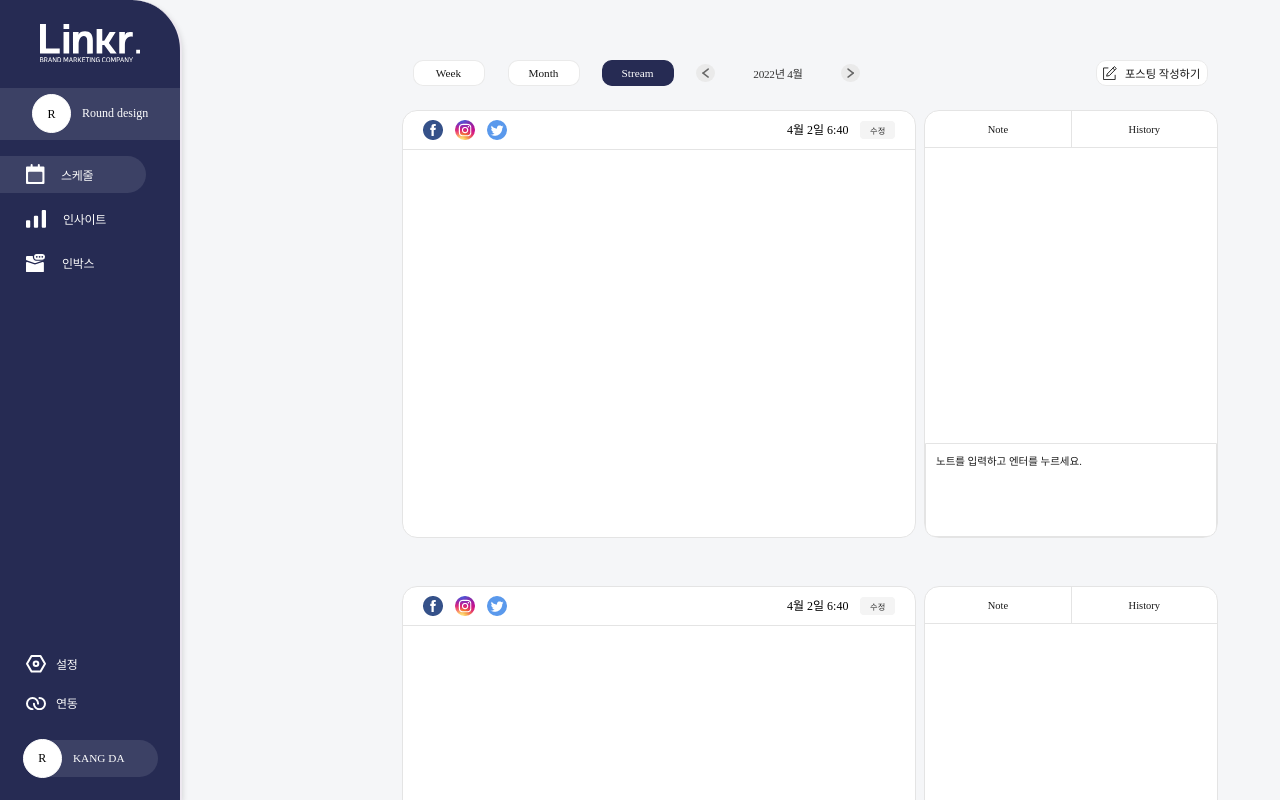
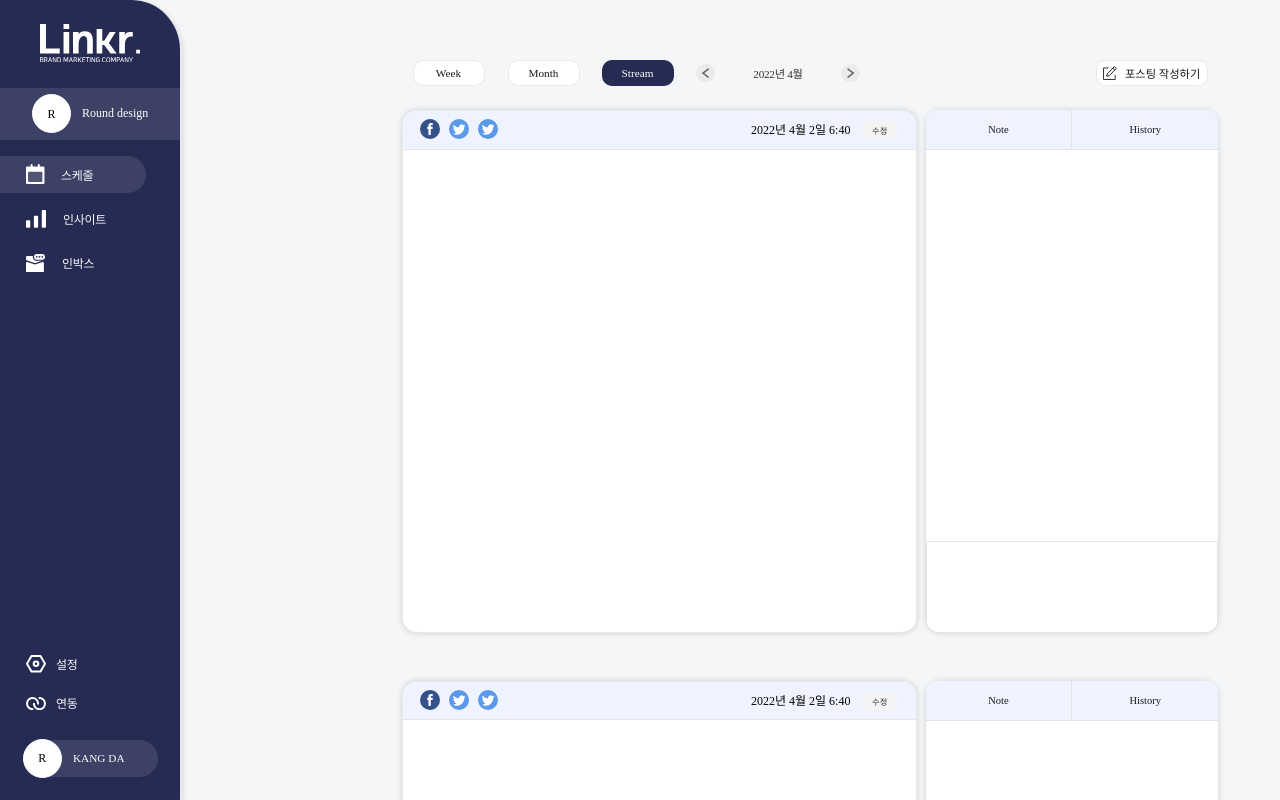
Before and after one commit to sangboking/wanted-pre-onboarding-challenge-fe-1, a React (Create React App) app: page /scedule/stream in a window 1280 px wide. Shown: the top 800 px of the page. Built offline with nearby package versions, Linux system fonts and the light colour scheme; a web font is replaced by a local one.

Commit message:
스케줄 페이지 css 수정

```diff
--- a/package.json
+++ b/package.json
@@ -5,7 +5,6 @@
   "dependencies": {
     "@emotion/react": "^11.7.1",
     "@emotion/styled": "^11.6.0",
-    "@greatsumini/react-facebook-login": "^3.0.0",
     "@material-ui/core": "^4.12.3",
     "@mui/icons-material": "^5.4.2",
     "@mui/material": "^5.4.2",
@@ -13,18 +12,16 @@
     "@testing-library/jest-dom": "^5.16.2",
     "@testing-library/react": "^12.1.2",
     "@testing-library/user-event": "^13.5.0",
+    "axios": "^0.26.1",
     "moment": "^2.29.1",
     "react": "^17.0.2",
     "react-dom": "^17.0.2",
-    "react-facebook": "^8.1.4",
-    "react-facebook-login": "^4.1.1",
     "react-router-dom": "^6.2.1",
     "react-scripts": "5.0.0",
     "recoil": "^0.6.1",
     "request": "^2.88.2",
     "styled-components": "^5.3.3",
     "styled-reset": "^4.3.4",
-    "swiper": "^8.0.7",
     "web-vitals": "^2.1.4"
   },
   "scripts": {
--- a/src/Components/Ex.jsx
+++ /dev/null
@@ -1,63 +0,0 @@
-import React,{useState} from 'react';
-import FacebookLogin from 'react-facebook-login';
-
-
-export default function Ex() {
-  const [login, setLogin] = useState(false);
-  const [data, setData] = useState({});
-  const [picture, setPicture] = useState("");
-
-
-  const responseFacebook = (response) => {
-    console.log(response);
-    // Login failed
-    if (response.status === "unknown") {
-      alert("Login failed!");
-      setLogin(false);
-      return false;
-    }
-    setData(response);
-    setPicture(response.picture.data.url);
-    if (response.accessToken) {
-      setLogin(true);
-    } else {
-      setLogin(false);
-    }
-  };
-
-  const logout = () => {
-    setLogin(false);
-    setData({});
-    setPicture("");
-  };
-
-  return (
-    <>
-      {!login && (
-        <FacebookLogin
-          appId="1089784311566379"
-          autoLoad={true}
-          fields="name,email,picture"
-          scope="public_profile,email,user_friends"
-          callback={responseFacebook}
-          icon="fa-facebook"
-        />
-      )}
-
-      {login && (
-        <div className="card">
-          <div className="card-body">
-            <img className="rounded" src={picture} alt="Profile" />
-            <h5 className="card-title">{data.name}</h5>
-            <p className="card-text">Email ID: {data.email}</p>
-            <button onClick={logout}>
-              logout
-            </button>
-          </div>
-        </div>
-      )}
-
-    </>
-
-  )
-}
--- /dev/null
+++ b/src/Components/FbLogin.jsx
@@ -0,0 +1,123 @@
+import React, { useEffect, useState} from 'react';
+import axios from 'axios';
+
+
+export default function FbLogin() {
+
+  const [accessToken,setAccessToken] = useState();
+  const [pageAccessToken,setPageAccessToken] = useState();
+  const [userId,setUserId] = useState();
+  const [pageId,setPageId] = useState();
+  const [postText,setPostText] = useState('');
+
+  useEffect(() => {
+    setFBAsyncInit();
+    loadFbSdk();
+  }, []);
+
+  const setFBAsyncInit = () => {
+    window.fbAsyncInit = () => {
+      window.FB.init({
+        version: 'v13.0',
+        appId: '119517330340389',
+        xfbml: true,
+
+      });
+      window.FB.AppEvents.logPageView();
+    };
+  }
+
+  const loadFbSdk = () => {
+    ((d, s, id) => {
+      const element = d.getElementsByTagName(s)[0];
+      const fjs = element;
+      let js = element;
+      if (d.getElementById(id)) {
+        return;
+      }
+      js = d.createElement(s);
+      js.id = id;
+      js.src = `https://connect.facebook.net/en_US/sdk.js`;
+      fjs.parentNode.insertBefore(js, fjs);
+    })(document, 'script', 'facebook-jssdk');
+  }
+
+  const FbLogin = () => {
+    window.FB.login((response)=>{
+      if(response.status === 'connected'){
+        console.log(response)
+        setAccessToken(response.authResponse.accessToken);
+        setUserId(response.authResponse.userID)
+      }
+      else if(response.status === 'not_authorized'){
+        console.log('사용자가 페이스북에 로그인했지만 웹에서는 로그인하지 않았습니다.')
+      }else{
+        console.log('사용자가 페이스북에 로그인하지 않았으므로 웹페에지에 로그인 했는지 알수 없습니다. 혹은 로그아웃 되었습니다.')
+      }
+    })
+  }
+
+  const FbLogOut = () => {
+    window.FB.logout((response)=>{
+      setAccessToken(null);
+      setUserId(null);
+    })
+  }
+
+  const CheckFbLogin = () => {
+    window.FB.getLoginStatus((response)=>{
+      if(response.status === 'connected'){
+        console.log('로그인 되었습니다.')
+        console.log(userId)
+        console.log(accessToken)
+        console.log(pageId)
+        console.log(pageAccessToken)
+      }else{
+        console.log('로그인 되지 않았습니다.')
+      }
+    })
+  }
+
+  useEffect(() => {
+    if(accessToken){
+      axios.get(`https://graph.facebook.com/${userId}/accounts?access_token=${accessToken}`)
+      .then((response) => setPageId(response.data.data[0].id))
+      .catch(console.log('page id 정보를 받아오지 못했습니다.'))
+
+      axios.get(`https://graph.facebook.com/${userId}/accounts?access_token=${accessToken}`)
+      .then((response) => setPageAccessToken(response.data.data[0].access_token))
+      .catch(console.log('page access token 정보를 받아오지 못했습니다.'))
+    }
+  },[userId,accessToken])
+
+  const PostFbPage = () => {
+    axios.post(`https://graph.facebook.com/${pageId}/feed?message=${postText}&access_token=${pageAccessToken}`)
+    .then((response) => console.log(response))
+  }
+
+  //back-end 전송 데이터
+
+  const FbInfoData = () => {
+    axios.post("url",{
+      userId:{userId},
+      accessToken:{accessToken},
+      pageAccessToken:{pageAccessToken}
+    })
+    .then((response) => {console.log(response)})
+    .catch( console.log('post 요청 실패 입니다.'))
+  }
+
+
+
+  return (
+    <div>
+      <button onClick={CheckFbLogin}>페이스북 로그인 상태 확인</button>
+      <button onClick={FbLogin}>FB로그인</button>
+      <button onClick={FbLogOut}>FB로그아웃</button>
+      <button onClick={PostFbPage}>FB글 포스팅</button>
+      <textarea value={postText} onChange={(e)=>{setPostText(e.target.value)}}></textarea>
+    </div>
+
+  )
+
+}
--- a/src/Components/Home.jsx
+++ b/src/Components/Home.jsx
@@ -7,7 +7,7 @@ import InstarS from '../SvgIcons/InstarS';
 import TwitS from '../SvgIcons/TwitS';
 import RightArrowIcon from '../SvgIcons/RightArrowIcon';
 import DotIcon from '../SvgIcons/DotIcon';
-import Ex from './Ex';
+import FbLogin from './FbLogin';
 
 const Wrapper = styled.div`
   width:100%;
@@ -459,7 +459,7 @@ const Home = () => {
         : null
         }
 
-        <Ex/>
+        <FbLogin/>
 
       </Wrapper>
     );
--- a/src/Connect/Connect.jsx
+++ b/src/Connect/Connect.jsx
@@ -7,8 +7,6 @@ import TwitS from '../SvgIcons/TwitS';
 import Reconnect from '../SvgIcons/Reconnect';
 import Disconnect from '../SvgIcons/DisconnectIcon';
 import DotIcon from '../SvgIcons/DotIcon';
-import Ex from '../Components/Ex';
-
 
 const Wrapper = styled.div`
   width:120rem;
@@ -327,7 +325,6 @@ export default function Connect() {
           {/* Twitter 박스 영역 끝 */}
 
 
-          <Ex/>
 
 
           <Both1>이후 더 많은 SNS 채널이 연동 될 예정입니다.</Both1>
--- a/src/Scedule/SceduleStream.jsx
+++ b/src/Scedule/SceduleStream.jsx
@@ -10,6 +10,9 @@ import RightBtnIcon from '../SvgIcons/RightBtnIcon';
 import PostModal from './PostModal';
 import CloseIcon from '../SvgIcons/CloseIcon';
 import PostingIcon from '../SvgIcons/PostingIcon';
+import FaceBookS from '../SvgIcons/FaceBookS';
+import TwitS from '../SvgIcons/TwitS';
+
 
 
 const Wrapper = styled.div`
@@ -150,44 +153,52 @@ const Posth1 = styled.h1`
 const StreamWrapper = styled.div`
   width:100%;
   margin-top:2rem;
-  overflow:hidden;
 `;
 
 const StreamContentWrapper = styled.div`
   display:flex;
-  margin:0 auto;
   margin-bottom:4rem;
   width:100%;
+
 `;
 
 const StreamBox = styled.div`
   width:43rem;
-  height:35.5rem;
+  height:43.375rem;
   background-color: #fff;
+  box-shadow: 0 0 6px 0 rgba(0, 0, 0, 0.16);
   border-radius: 15px;
-  border: solid 1px #e4e4e4;
+  border: solid 1px #eaeaea;
   margin-right:.688rem;
 `;
 
 const StreamBoxTitle = styled.div`
+  width:100%;
+  height:3.125rem;
+  background-color: #eef3ff;
   display:flex ;
   justify-content:space-between ;
-  padding:.75rem 1.688rem .75rem 1.688rem;
   border-bottom:solid 1px #e4e4e4;
+  border-top-left-radius: 15px;
+  border-top-right-radius: 15px;
 `;
 
 const StreamBoxTitleIcon = styled.div`
   display:flex ;
+  align-items: center;
+  margin-left: 1.438rem;
 `;
 
-const IconImg = styled.img`
+const StreamSnsIcon = styled.div`
+  margin-right: .75rem;
+`;
 
-`;
 
 const StreamBoxDate = styled.h1`
   display:flex ;
   align-items:center ;
   justify-content:center ;
+  margin-right:1.625rem;
 `;
 
 const StreamButton = styled.button`
@@ -210,10 +221,10 @@ const StreamButton = styled.button`
 
 const StreamNote = styled.div`
   width:24.5rem;
-  height:35.5rem;
+  height:43.55rem;
+  border-radius: 15px;
+  box-shadow: 0 0 6px 0 rgba(0, 0, 0, 0.16);
   background-color: #fff;
-  border-radius: 15px;
-  border: solid 1px #e4e4e4;
   display:flex ;
   flex-direction:column ;
   justify-content:space-between ;
@@ -221,12 +232,12 @@ const StreamNote = styled.div`
 
 const NoteWrapper = styled.div`
   display: flex;
-
 `;
 
 const NoteTopLeft = styled.div`
   width:50%;
-  height:2.98rem;
+  height: 3.25rem;
+  background-color: #eef3ff;
   border-top-left-radius: 10px;
   border-right: 1px solid #e4e4e4;
   border-bottom: 1px solid #e4e4e4;
@@ -244,8 +255,9 @@ const NoteTopLeft = styled.div`
 `;
 
 const NoteTopRight = styled.div`
-   width:50%;
-  height:2.98rem;
+  width:50%;
+  height: 3.25rem;
+  background-color: #eef3ff;
   border-top-right-radius: 10px;
   border-bottom: 1px solid #e4e4e4;
   display:flex ;
@@ -261,15 +273,15 @@ const NoteTopRight = styled.div`
   color: #191919;
 `;
 
-const NoteBottomText = styled.textarea`
+const NoteBottomWrapper = styled.div`
   resize: none;
-  height:6.094rem;
+  height:5.844rem;
   border-bottom-left-radius: 10px;
   border-bottom-right-radius: 10px;
   padding:.813rem;
   border: .1px solid #e4e4e4;
   outline-color: #e4e4e4;
-  &::placeholder{
+  /* &::placeholder{
     font-size: 0.875rem;
     font-weight: normal;
     font-stretch: normal;
@@ -278,7 +290,11 @@ const NoteBottomText = styled.textarea`
     letter-spacing: normal;
     text-align: left;
     color: #191919;
-  }
+  } */
+`;
+
+const NoteBottomText = styled.textarea`
+
 `;
 
 const CloseIconWrapper = styled.div`
@@ -313,7 +329,7 @@ export default function SceduleStream() {
 
   const today = getMoment;
 
-  const todayTime = today.format('M월 D일 h:mm');
+  const todayTime = today.format('YYYY년 M월 D일 h:mm');
 
   const prevMonth = () => {
     setMoment(getMoment.clone().subtract(1, 'month'))
@@ -355,9 +371,9 @@ export default function SceduleStream() {
               <StreamBox>
                 <StreamBoxTitle>
                   <StreamBoxTitleIcon>
-                    <IconImg src='/assets/Facebook_small.png' style={{marginRight:'1rem'}}></IconImg>
-                    <IconImg src='/assets/Instargram_small.png' style={{marginRight:'1rem'}}></IconImg>
-                    <IconImg src='/assets/Twiter_small.png'></IconImg>
+                    <StreamSnsIcon><FaceBookS/></StreamSnsIcon>
+                    <StreamSnsIcon><TwitS/></StreamSnsIcon>
+                    <StreamSnsIcon><TwitS/></StreamSnsIcon>
                   </StreamBoxTitleIcon>
                   <StreamBoxDate>{todayTime}<StreamButton>수정</StreamButton></StreamBoxDate>
                 </StreamBoxTitle>
@@ -369,9 +385,9 @@ export default function SceduleStream() {
                   <NoteTopRight>History</NoteTopRight>
                 </NoteWrapper>
 
-                <NoteBottomText placeholder='노트를 입력하고 엔터를 누르세요.'>
+                <NoteBottomWrapper placeholder='노트를 입력하고 엔터를 누르세요.'>
 
-                </NoteBottomText>
+                </NoteBottomWrapper>
               </StreamNote>
             </StreamContentWrapper>
 
@@ -379,9 +395,9 @@ export default function SceduleStream() {
               <StreamBox>
                 <StreamBoxTitle>
                   <StreamBoxTitleIcon>
-                    <IconImg src='/assets/Facebook_small.png' style={{marginRight:'1rem'}}></IconImg>
-                    <IconImg src='/assets/Instargram_small.png' style={{marginRight:'1rem'}}></IconImg>
-                    <IconImg src='/assets/Twiter_small.png'></IconImg>
+                    <StreamSnsIcon><FaceBookS/></StreamSnsIcon>
+                    <StreamSnsIcon><TwitS/></StreamSnsIcon>
+                    <StreamSnsIcon><TwitS/></StreamSnsIcon>
                   </StreamBoxTitleIcon>
                   <StreamBoxDate>{todayTime}<StreamButton>수정</StreamButton></StreamBoxDate>
                 </StreamBoxTitle>
@@ -396,9 +412,9 @@ export default function SceduleStream() {
                   <NoteTopRight>History</NoteTopRight>
                 </NoteWrapper>
 
-                <NoteBottomText placeholder='노트를 입력하고 엔터를 누르세요.'>
+                <NoteBottomWrapper placeholder='노트를 입력하고 엔터를 누르세요.'>
 
-                </NoteBottomText>
+                </NoteBottomWrapper>
               </StreamNote>
 
             </StreamContentWrapper>
--- a/src/Scedule/WeekCalendar.jsx
+++ b/src/Scedule/WeekCalendar.jsx
@@ -4,11 +4,14 @@ import styled from 'styled-components'
 const WeekCalendarWrapper = styled.div`
   margin-top: 2.188rem;
   width:67.9rem;
-  height: 78%;
+  height: 46rem;
   border-radius: 15px;
   box-shadow: 0 0 6px 0 rgba(0, 0, 0, 0.16);
   background-color: #fff;
   display: flex;
+  @media screen and (max-width:1440px) {
+   height:50rem;
+  }
 `;
 
 const CalendarContent = styled.div`
@@ -19,7 +22,7 @@ const CalendarContent = styled.div`
 
 const CalendarHead = styled.div`
   height: 3.125rem;
-  background-color: #dfe5f4;
+  background-color: #eef3ff;
   display: flex;
   align-items: center;
   justify-content: center;
--- a/src/router.jsx
+++ b/src/router.jsx
@@ -17,7 +17,6 @@ import InboxComnet from './Inbox/InboxComnet';
 import InsightInstar from './Insight/InsightInstar';
 import InsightTwit from './Insight/InsightTwit';
 import Connect from './Connect/Connect';
-import Ex from './Components/Ex';
 import MyInfo from './Setting/MyInfo';
 
 
@@ -58,7 +57,6 @@ const router = () => {
             {/* Setting */}
             <Route path='/info' element={<MyInfo/>}></Route>
 
-            <Route path='/ex' element={<Ex/>}/>
            </>
           </Routes>
         </BrowserRouter>
```
Also changed, not shown: src/Scedule/MonthCalendar.jsx (+23 -8 lines), 1 other file (tests, documents, lock files or other folders).
